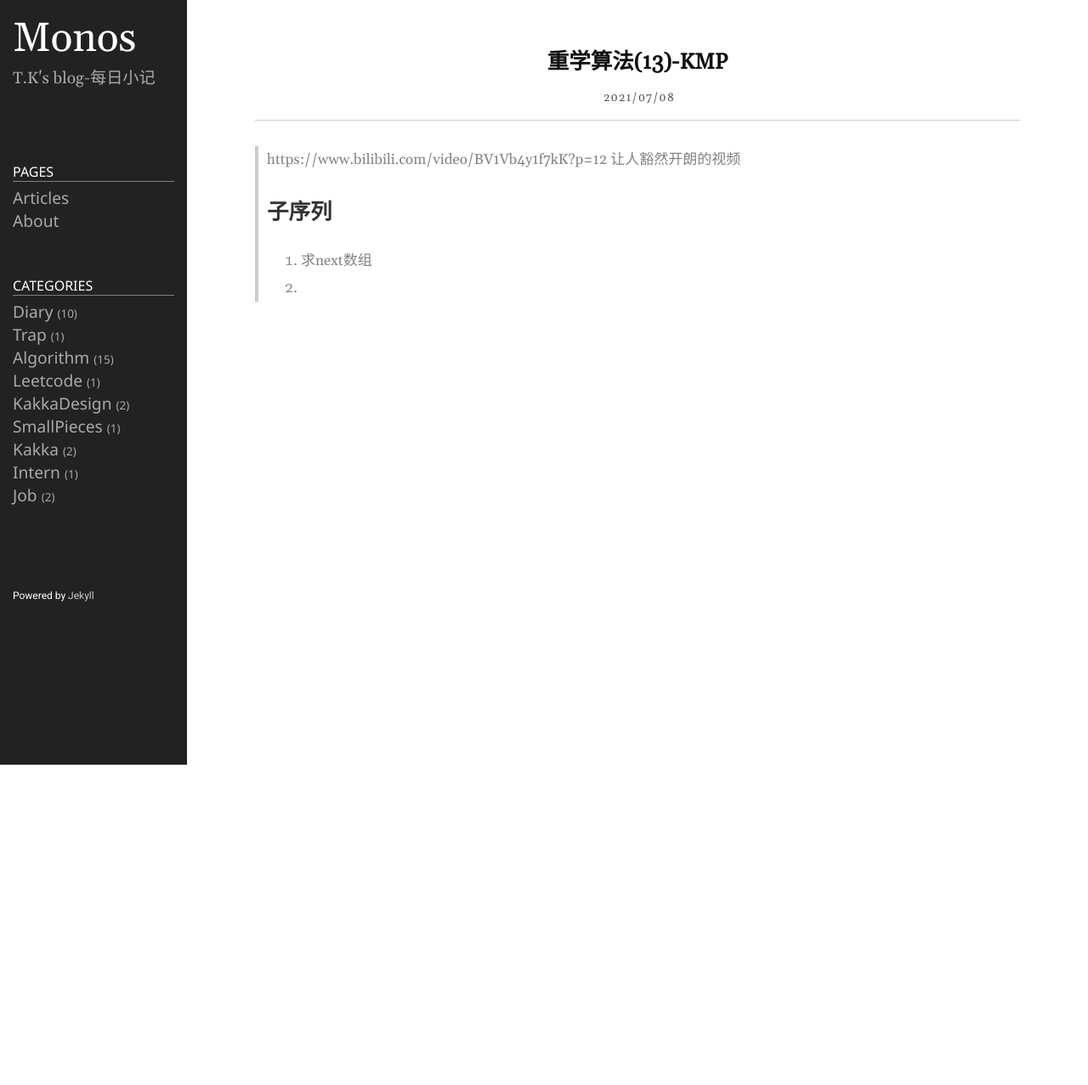
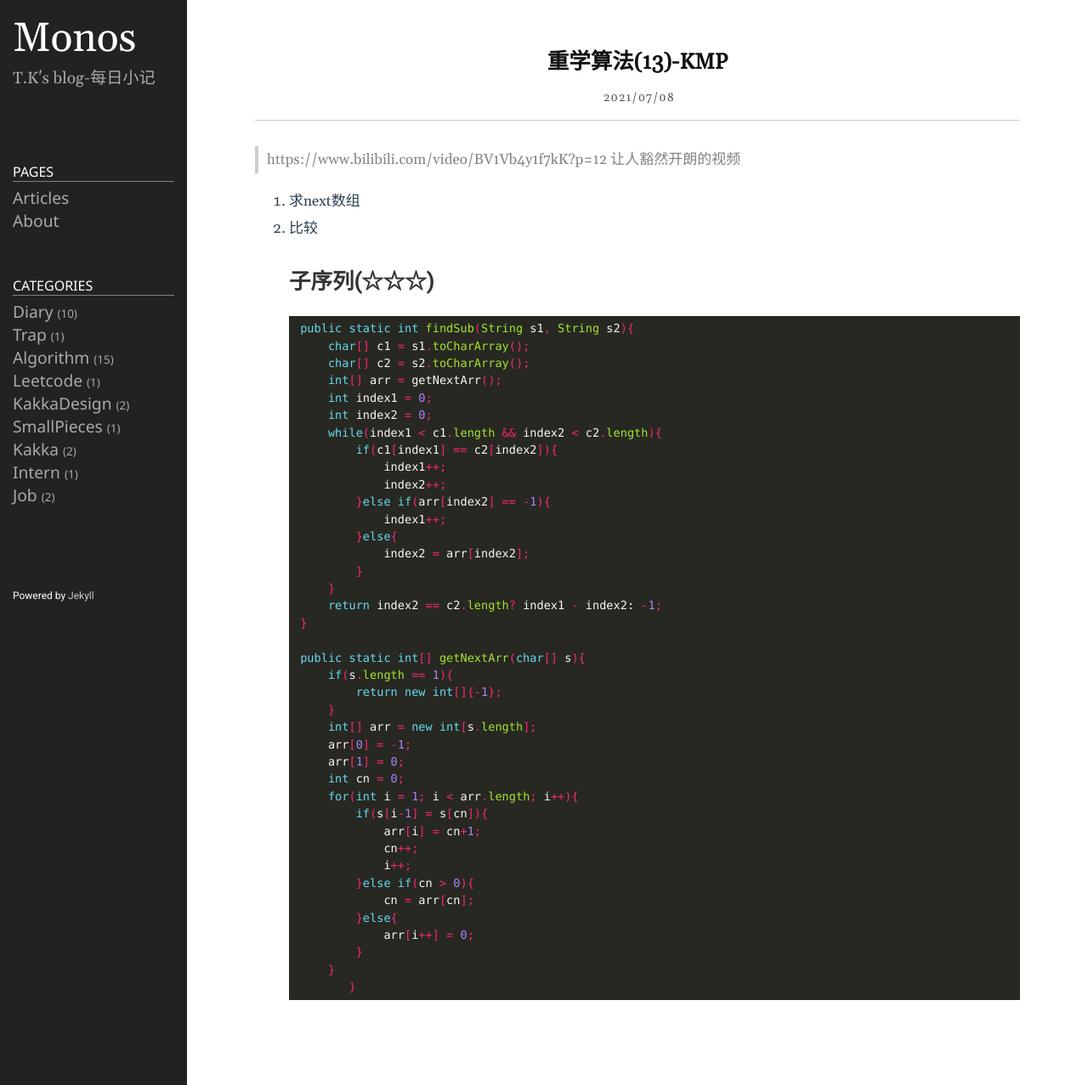
Before and after one commit to Taunk714/Taunk.github.io, a Jekyll site: the page built from _posts/2021-07-08-重学算法(13)-KMP.md, in a window 1280 px wide. Shown: the whole page at 85% size. Built offline with Jekyll 4.4.1, drawn with Linux system fonts in a browser that asks for light colours; before the commit the page ends 900 px from its top, so only the background shows below that.

Commit message:
修改文件: _posts/2021-07-08-重学算法(13)-KMP.md

````diff
--- a/_posts/2021-07-08-重学算法(13)-KMP.md
+++ b/_posts/2021-07-08-重学算法(13)-KMP.md
@@ -10,6 +10,48 @@ preview: 1
 ---
 > https://www.bilibili.com/video/BV1Vb4y1f7kK?p=12
 > 让人豁然开朗的视频
-# 子序列
+
 1. 求next数组
-2.
+2. 比较
+# 子序列(☆☆☆)
+```java
+	public static int findSub(String s1, String s2){
+		char[] c1 = s1.toCharArray();
+		char[] c2 = s2.toCharArray();
+		int[] arr = getNextArr();
+		int index1 = 0;
+		int index2 = 0;
+		while(index1 < c1.length && index2 < c2.length){
+			if(c1[index1] == c2[index2]){
+				index1++;
+				index2++;
+			}else if(arr[index2] == -1){
+				index1++;
+			}else{
+				index2 = arr[index2];
+			}
+		}
+		return index2 == c2.length? index1 - index2: -1;
+	}
+
+	public static int[] getNextArr(char[] s){
+		if(s.length == 1){
+			return new int[]{-1};
+		}
+		int[] arr = new int[s.length];
+		arr[0] = -1;
+		arr[1] = 0;
+		int cn = 0;
+		for(int i = 1; i < arr.length; i++){
+			if(s[i-1] = s[cn]){
+				arr[i] = cn+1;
+				cn++;
+				i++;
+			}else if(cn > 0){
+				cn = arr[cn];
+			}else{
+				arr[i++] = 0;
+			}
+		}
+ 	}
+```
````
